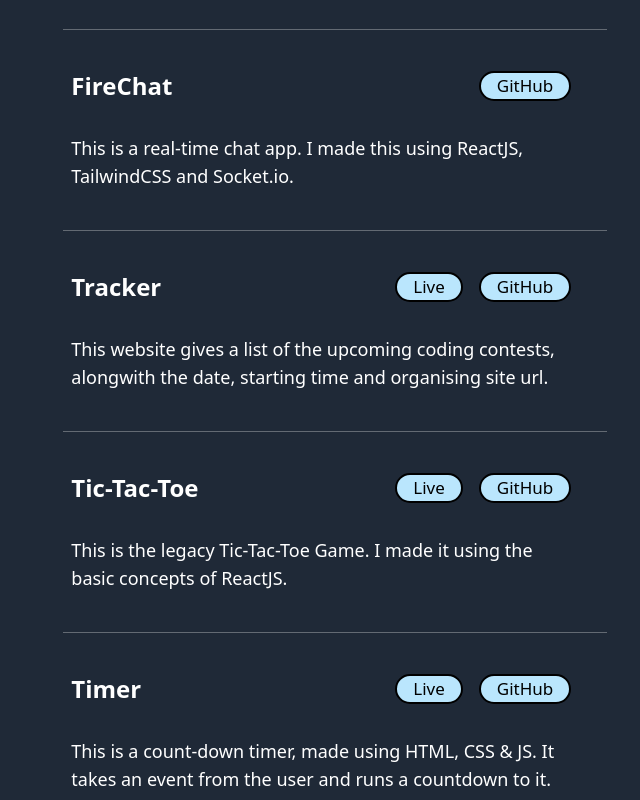
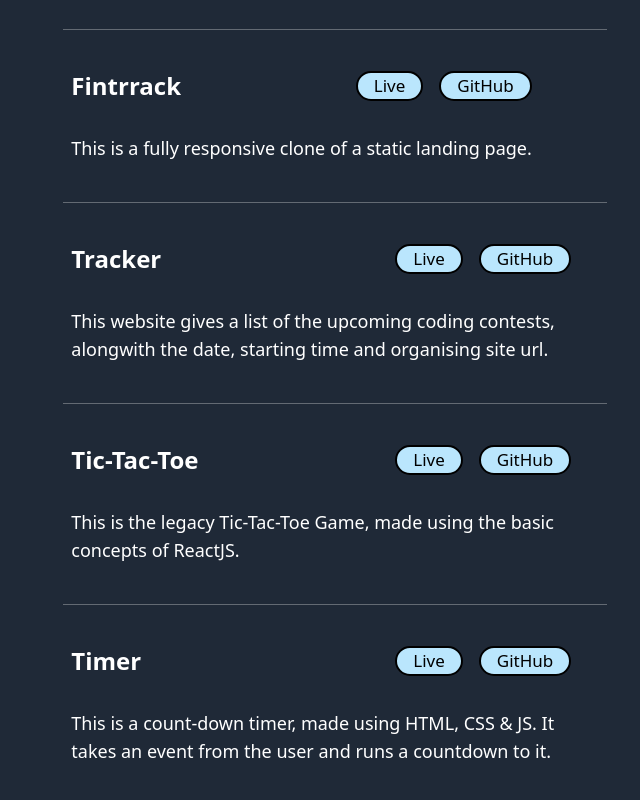
Before and after one commit to PrgrmrHarshShukla/Portfolio, a React (Vite) app in the folder client/: page / in a window 1280 px wide. Shown: the part 1200-2000 px from the top of the page, without its empty margins (374-1014 px from the left). Built offline with nearby package versions, Linux system fonts and the light colour scheme.

Commit message:
Made reusable ProjectTemplate component

```diff
--- a/client/src/components/ProjectData.jsx
+++ b/client/src/components/ProjectData.jsx
@@ -6,10 +6,10 @@
       desc: "This web app has full fledged e-commerce functionality. I made it using ReactJS & TailwindCSS, firebase authentication, etc.",
    },
    {
-      name: "FireChat",
-      live: "https://s-mart-e-commerce.netlify.app/",
-      repo: "https://github.com/PrgrmrHarshShukla/FireChat",
-      desc: "This is a real-time chat app. I made this using ReactJS, TailwindCSS and Socket.io.",
+      name: "Fintrrack",
+      live: "https://fintrrack.netlify.app/",
+      repo: "https://github.com/PrgrmrHarshShukla/Fintrack",
+      desc: "This is a fully responsive clone of a static landing page.",
    },
    {
       name: "Tracker",
@@ -21,7 +21,7 @@
       name: "Tic-Tac-Toe",
       live: "https://legacy-tic-tac-toe-web-app.netlify.app/",
       repo: "https://github.com/PrgrmrHarshShukla/Tic-Tac-Toe-Game",
-      desc: "This is the legacy Tic-Tac-Toe Game. I made it using the basic concepts of ReactJS.",
+      desc: "This is the legacy Tic-Tac-Toe Game, made using the basic concepts of ReactJS.",
    },
    {
       name: "Timer",
--- /dev/null
+++ b/client/src/components/ProjectTemplate.jsx
@@ -0,0 +1,22 @@
+
+function ProjectTemplate({name, live, repo, desc}) {
+  return (
+    <div>
+
+        <div className="text-left p-2 flex flex-col justify-between gap-8">
+            <div className="flex flex-row justify-between">
+              <strong className="text-[17px] sm:text-2xl">{name}</strong>
+              <div className="flex flex-row gap-4 justify-center items-center text-black">
+                <a className="border-2 border-black bg-sky-200 hover:bg-sky-500 rounded-full text-[15px] sm:text-[17px] px-3 sm:px-4" target="_blank" rel="noreferrer" href={live}>Live</a>
+                <a className="border-2 border-black bg-sky-200 hover:bg-sky-500 rounded-full text-[15px] sm:text-[17px] px-3 sm:px-4" target="_blank" rel="noreferrer" href={repo}>GitHub</a>
+              </div>
+            </div>
+            <p className="text-[15px] sm:text-lg lg:max-w-[500px]">{desc}</p>
+        </div>
+
+
+    </div>
+  )
+}
+
+export default ProjectTemplate
--- a/client/src/components/Projects.jsx
+++ b/client/src/components/Projects.jsx
@@ -1,6 +1,12 @@
-// import React from 'react'
+import data from './ProjectData';
+import ProjectTemplate from './ProjectTemplate';
+
 
 function Projects(props) {
+
+  // console.log(data)
+
+
   return (
     <div id="projects" className="w-screen px-8 pb-16 flex flex-col pt-[100px] sm:flex-row">
 
@@ -12,74 +18,59 @@
 
           <hr className={`border-1 opacity-30 ${props.isDark ?  "border-white " : "border-black "} w-full`} />
 
-          <div className="text-left p-2 flex flex-col justify-between gap-8">
-            <div className="flex flex-row justify-between">
-              <strong className="text-[17px] sm:text-2xl">S-Mart</strong>
-              <div className="flex flex-row gap-4 justify-center items-center text-black">
-                <a className="border-2 border-black bg-sky-200 hover:bg-sky-500 rounded-full text-[15px] sm:text-[17px] px-3 sm:px-4" target="_blank" rel="noreferrer" href="https://s-mart-e-commerce.netlify.app/">Live</a>
-                <a className="border-2 border-black bg-sky-200 hover:bg-sky-500 rounded-full text-[15px] sm:text-[17px] px-3 sm:px-4" target="_blank" rel="noreferrer" href="https://github.com/PrgrmrHarshShukla/S-Mart">GitHub</a>
-              </div>
-            </div>
-            <p className="text-[15px] sm:text-lg lg:max-w-[500px]">This web app has full fledged e-commerce functionality. I made it using ReactJS & TailwindCSS, firebase authentication, etc.</p>
-          </div>
+          <ProjectTemplate
+            isDark={props.isDark}
+            name={data[0].name}
+            live={data[0].live}
+            repo={data[0].repo}
+            desc={data[0].desc}
+          />
 
 
           <hr className={`border-1 opacity-30 ${props.isDark ?  "border-white " : "border-black "} w-full`} />
 
-          <div className="text-left p-2 flex flex-col justify-between gap-8">
-            <div className="flex flex-row justify-between">
-              <strong className="text-[17px] sm:text-2xl">FireChat</strong>
-              <div className="flex flex-row gap-4 justify-center items-center text-black">
-                <a className="border-2 border-black bg-sky-200 hover:bg-sky-500 rounded-full text-[15px] sm:text-[17px] px-3 sm:px-4" target="_blank" rel="noreferrer" href="https://github.com/PrgrmrHarshShukla/FireChat">GitHub</a>
-              </div>
-            </div>
-            <p className="text-[15px] sm:text-lg lg:max-w-[500px]">This is a real-time chat app. I made this using ReactJS, TailwindCSS and Socket.io.</p>
-          </div>
+          <ProjectTemplate
+            isDark={props.isDark}
+            name={data[1].name}
+            live={data[1].live}
+            repo={data[1].repo}
+            desc={data[1].desc}
+          />
 
 
           <hr className={`border-1 opacity-30 ${props.isDark ?  "border-white " : "border-black "} w-full`} />
 
-          <div className="text-left p-2 flex flex-col justify-between gap-8">
-            <div className="flex flex-row justify-between">
-              <strong className="text-[17px] sm:text-2xl">Tracker</strong>
-              <div className="flex flex-row gap-4 justify-center items-center text-black">
-                <a className="border-2 border-black bg-sky-200 hover:bg-sky-500 rounded-full text-[15px] sm:text-[17px] px-3 sm:px-4" target="_blank" rel="noreferrer" href="https://upcoming-coding-contests.netlify.app/">Live</a>
-                <a className="border-2 border-black bg-sky-200 hover:bg-sky-500 rounded-full text-[15px] sm:text-[17px] px-3 sm:px-4" target="_blank" rel="noreferrer" href="https://github.com/PrgrmrHarshShukla/Upcoming-Coding-Contests">GitHub</a>
-              </div>
-            </div>
-            <p className="text-[15px] sm:text-lg lg:max-w-[500px]">This website gives a list of the upcoming coding contests, alongwith the date, starting time and organising site url.</p>
-          </div>
+          <ProjectTemplate
+            isDark={props.isDark}
+            name={data[2].name}
+            live={data[2].live}
+            repo={data[2].repo}
+            desc={data[2].desc}
+          />
 
 
 
 
           <hr className={`border-1 opacity-30 ${props.isDark ?  "border-white " : "border-black "} w-full`} />
 
-          <div className="text-left p-2 flex flex-col justify-between gap-8">
-            <div className="flex flex-row justify-between">
-              <strong className="text-[17px] sm:text-2xl">Tic-Tac-Toe</strong>
-              <div className="flex flex-row gap-4 justify-center items-center text-black">
-                <a className="border-2 border-black bg-sky-200 hover:bg-sky-500 rounded-full text-[15px] sm:text-[17px] px-3 sm:px-4" target="_blank" rel="noreferrer" href="https://legacy-tic-tac-toe-web-app.netlify.app/">Live</a>
-                <a className="border-2 border-black bg-sky-200 hover:bg-sky-500 rounded-full text-[15px] sm:text-[17px] px-3 sm:px-4" target="_blank" rel="noreferrer" href="https://github.com/PrgrmrHarshShukla/Tic-Tac-Toe-Game">GitHub</a>
-              </div>
-            </div>
-            <p className="text-[15px] sm:text-lg lg:max-w-[500px]">This is the legacy Tic-Tac-Toe Game. I made it using the basic concepts of ReactJS.</p>
-          </div>
+          <ProjectTemplate
+            isDark={props.isDark}
+            name={data[3].name}
+            live={data[3].live}
+            repo={data[3].repo}
+            desc={data[3].desc}
+          />
 
 
           <hr className={`border-1 opacity-30 ${props.isDark ?  "border-white " : "border-black "} w-full`} />
 
-          <div className="text-left p-2 flex flex-col justify-between gap-8">
-            <div className="flex flex-row justify-between">
-              <strong className="text-[17px] sm:text-2xl">Timer</strong>
-              <div className="flex flex-row gap-4 justify-center items-center text-black">
-                <a className="border-2 border-black bg-sky-200 hover:bg-sky-500 rounded-full text-[15px] sm:text-[17px] px-3 sm:px-4" target="_blank" rel="noreferrer" href="https://count-down-timer-web-app.netlify.app/">Live</a>
-                <a className="border-2 border-black bg-sky-200 hover:bg-sky-500 rounded-full text-[15px] sm:text-[17px] px-3 sm:px-4" target="_blank" rel="noreferrer" href="https://github.com/PrgrmrHarshShukla/CountDown-Timer">GitHub</a>
-              </div>
-            </div>
-            <p className="text-[15px] sm:text-lg lg:max-w-[500px]">This is a count-down timer, made using HTML, CSS & JS. It takes an event from the user and runs a countdown to it.</p>
-          </div>
-
+          <ProjectTemplate
+            isDark={props.isDark}
+            name={data[4].name}
+            live={data[4].live}
+            repo={data[4].repo}
+            desc={data[4].desc}
+          />
 
           <hr className={`border-1 opacity-30 ${props.isDark ?  "border-white " : "border-black "} w-full`} />
 
```
